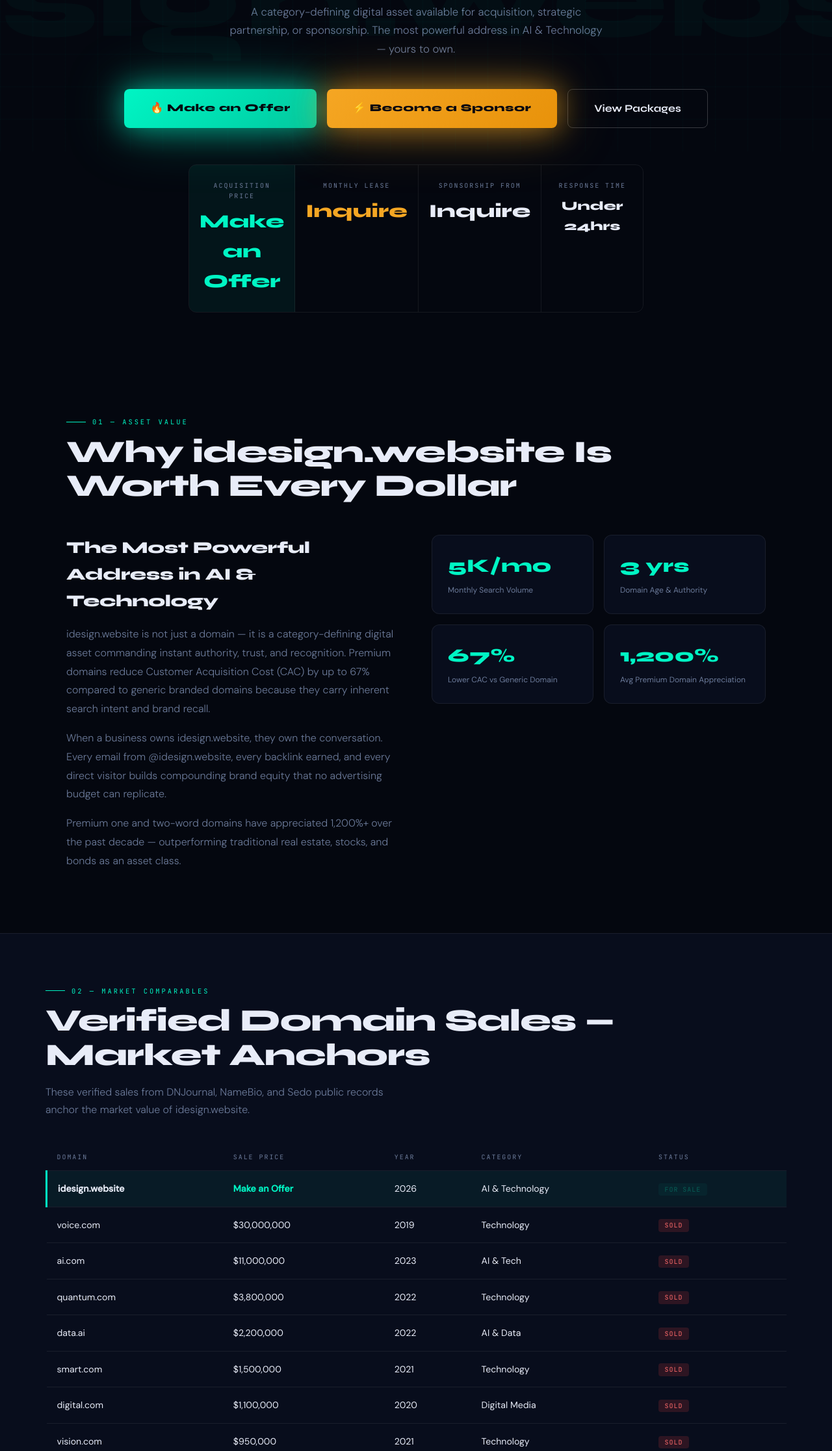
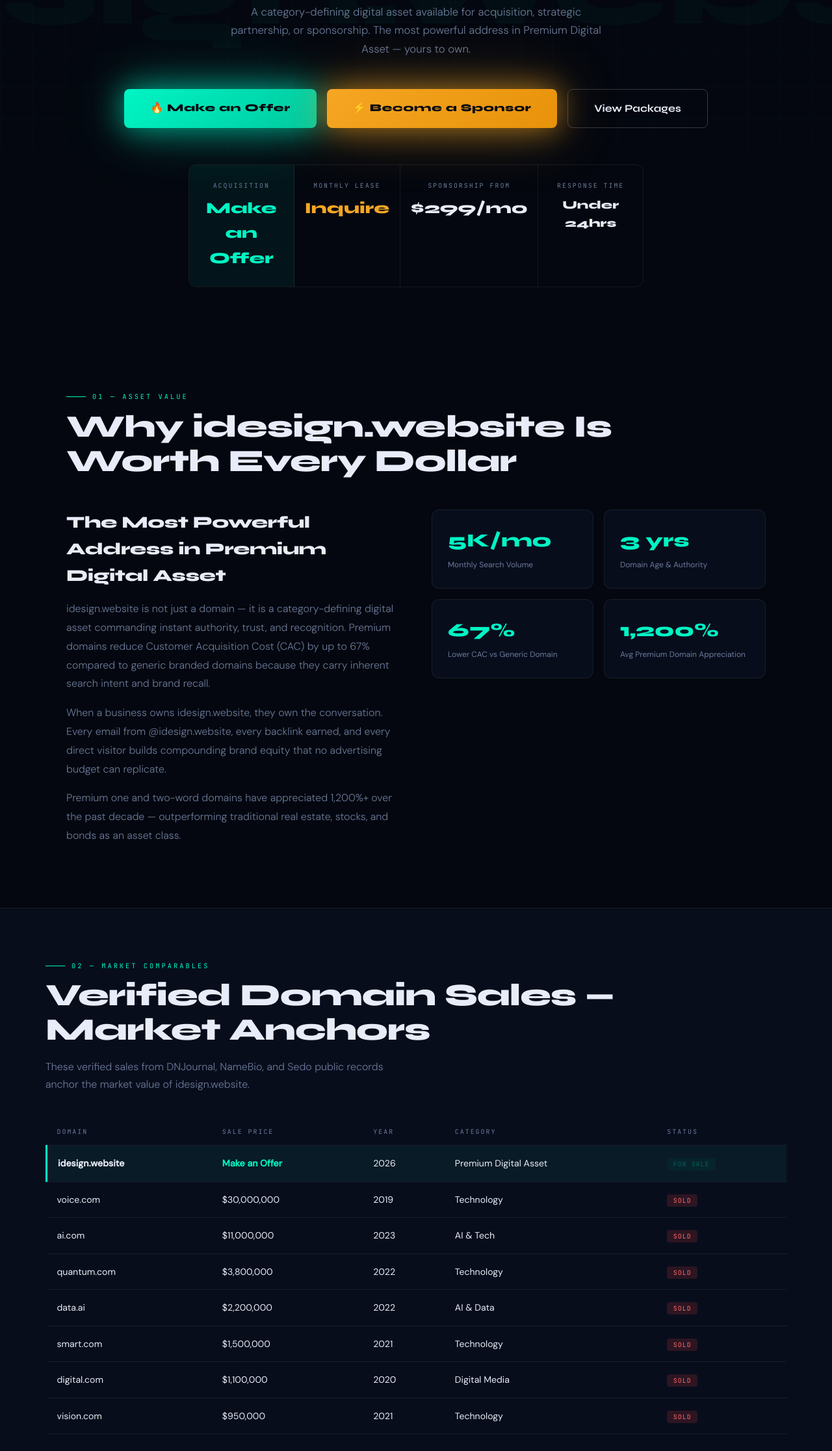
Before and after one commit to WEBWORKSA1/idesign-website, a plain HTML site: page acquisition.html in a window 1280 px wide. Shown: the part 567-2800 px from the top of the page at 65% size. Drawn offline with Linux system fonts and the light colour scheme.

Commit message:
Fix niche label: Premium Digital Asset (domain-based detection)

```diff
--- a/acquisition.html
+++ b/acquisition.html
@@ -28,14 +28,12 @@
 html{scroll-behavior:smooth}
 body{font-family:var(--body);background:var(--bg);color:var(--text);overflow-x:hidden;font-size:16px;line-height:1.6}
 
-/* GRID BG */
 body::before{
   content:'';position:fixed;inset:0;
   background-image:linear-gradient(rgba(0,245,196,0.025) 1px,transparent 1px),linear-gradient(90deg,rgba(0,245,196,0.025) 1px,transparent 1px);
   background-size:50px 50px;pointer-events:none;z-index:0
 }
 
-/* NAV */
 nav{
   position:fixed;top:0;left:0;right:0;z-index:200;
   display:flex;align-items:center;justify-content:space-between;
@@ -49,7 +47,6 @@
 .nav-back{font-size:0.82rem;color:var(--muted);text-decoration:none;display:flex;align-items:center;gap:6px;transition:color 0.2s}
 .nav-back:hover{color:var(--accent)}
 
-/* HERO */
 .hero{
   min-height:100vh;
   display:flex;flex-direction:column;
@@ -112,7 +109,6 @@
   animation:fadeUp 0.5s 0.2s ease both;
 }
 
-/* ILLUMINATING BUTTONS */
 .hero-btns{
   display:flex;gap:1rem;flex-wrap:wrap;
   justify-content:center;
@@ -155,7 +151,7 @@
 }
 .btn-outline:hover{border-color:var(--accent);color:var(--accent);background:rgba(0,245,196,0.05)}
 
-/* PRICE BAR */
+/* PRICE BAR — updated: no domain prices, just sponsorship + response */
 .price-bar{
   display:flex;gap:0;
   margin-top:3.5rem;
@@ -179,13 +175,12 @@
   text-transform:uppercase;margin-bottom:0.5rem;
 }
 .price-val{
-  font-family:var(--font);font-size:1.8rem;
+  font-family:var(--font);font-size:1.5rem;
   font-weight:800;color:var(--text);
 }
 .price-val.green{color:var(--accent)}
 .price-val.gold{color:var(--gold)}
 
-/* SECTIONS */
 .section{padding:5rem 2rem;max-width:1140px;margin:0 auto;position:relative;z-index:1}
 .section-tag{
   font-family:var(--mono);font-size:0.65rem;
@@ -202,7 +197,6 @@
 }
 .section-sub{color:var(--muted);font-size:1rem;max-width:560px;font-weight:300;line-height:1.7}
 
-/* DOMAIN VALUE */
 .value-grid{display:grid;grid-template-columns:1fr 1fr;gap:3rem;margin-top:3rem;align-items:start}
 .value-copy h3{font-family:var(--font);font-size:1.6rem;font-weight:800;margin-bottom:1rem;letter-spacing:-0.5px}
 .value-copy p{color:var(--muted);font-weight:300;line-height:1.8;margin-bottom:1rem}
@@ -219,7 +213,6 @@
 }
 .vstat .l{font-size:0.75rem;color:var(--muted);margin-top:4px}
 
-/* COMPARABLE SALES */
 .table-section{background:var(--bg2);border-top:1px solid var(--border);border-bottom:1px solid var(--border);padding:5rem 2rem}
 .table-inner{max-width:1140px;margin:0 auto}
 .comp-table{width:100%;border-collapse:collapse;margin-top:2.5rem;font-size:0.88rem}
@@ -246,7 +239,6 @@
   animation:pulse 2s infinite;
 }
 
-/* WHY SPONSOR */
 .why-grid{display:grid;grid-template-columns:repeat(auto-fit,minmax(280px,1fr));gap:1.5rem;margin-top:2.5rem}
 .why-card{
   background:var(--bg2);border:1px solid var(--border);
@@ -273,7 +265,6 @@
   font-size:0.75rem;font-weight:600;margin-top:0.75rem;
 }
 
-/* VS SECTION */
 .vs-section{background:var(--bg2);border-top:1px solid var(--border);border-bottom:1px solid var(--border);padding:5rem 2rem}
 .vs-inner{max-width:1140px;margin:0 auto}
 .vs-grid{display:grid;grid-template-columns:1fr 1fr;gap:2rem;margin-top:3rem}
@@ -293,7 +284,6 @@
 .dig .vs-big{color:var(--accent)}
 .vs-big-label{font-size:0.75rem;color:var(--muted)}
 
-/* PACKAGES */
 .pkg-grid{display:grid;grid-template-columns:repeat(auto-fit,minmax(240px,1fr));gap:1.5rem;margin-top:2.5rem}
 .pkg-card{
   background:var(--bg2);border:1px solid var(--border);
@@ -331,7 +321,6 @@
 .btn-pkg.outline{background:transparent;color:var(--text);border:1px solid var(--border)}
 .btn-pkg.outline:hover{border-color:var(--accent);color:var(--accent);background:rgba(0,245,196,0.05)}
 
-/* ROI */
 .roi-grid{display:grid;grid-template-columns:1fr 1fr;gap:3rem;margin-top:3rem;align-items:start}
 .roi-calc{background:var(--bg2);border:1px solid var(--border);border-radius:14px;padding:2rem}
 .roi-calc h3{font-family:var(--font);font-size:1.3rem;font-weight:800;margin-bottom:1.5rem}
@@ -348,7 +337,6 @@
 .roi-fact p{font-size:0.82rem;color:var(--muted);font-weight:300;line-height:1.6}
 .roi-source{font-family:var(--mono);font-size:0.6rem;color:rgba(107,122,153,0.6);margin-top:0.4rem;display:block}
 
-/* MARKETPLACES */
 .mkt-section{background:var(--bg2);border-top:1px solid var(--border);padding:5rem 2rem}
 .mkt-inner{max-width:1140px;margin:0 auto}
 .mkt-grid{display:grid;grid-template-columns:repeat(auto-fit,minmax(200px,1fr));gap:1rem;margin-top:2.5rem}
@@ -372,7 +360,6 @@
 }
 .mkt-card:hover .mkt-arrow{right:0.75rem}
 
-/* CONTACT */
 .contact-section{
   background:linear-gradient(135deg,#050c1a,#080f20);
   border-top:1px solid var(--border);
@@ -387,10 +374,10 @@
 .contact-inner{max-width:700px;margin:0 auto;position:relative;z-index:1}
 .contact-inner .section-title{margin-bottom:0.75rem}
 .contact-inner p{color:var(--muted);font-weight:300;margin-bottom:2.5rem}
-.contact-grid{display:grid;grid-template-columns:1fr 1fr 1fr;gap:1rem;margin-bottom:2.5rem}
+.contact-grid{display:grid;grid-template-columns:1fr 1fr;gap:1rem;margin-bottom:2.5rem;max-width:520px;margin-left:auto;margin-right:auto}
 .c-opt{background:rgba(255,255,255,0.04);border:1px solid var(--border);border-radius:10px;padding:1.25rem}
 .c-lbl{font-family:var(--mono);font-size:0.6rem;letter-spacing:2px;color:var(--accent);text-transform:uppercase;margin-bottom:0.4rem}
-.c-val{font-family:var(--font);font-size:1.3rem;font-weight:800}
+.c-val{font-family:var(--font);font-size:1.1rem;font-weight:800}
 
 footer{
   background:#020408;border-top:1px solid var(--border);
@@ -414,18 +401,18 @@
 <body>
 
 <nav>
-  <a href="index.html" class="nav-logo">iDesign<span>.website</span></a>
+  <a href="index.html" class="nav-logo">Idesign<span>.com</span></a>
   <a href="index.html" class="nav-back">← Back to Site</a>
 </nav>
 
-<!-- HERO -->
+<!-- HERO — domain price removed, only sponsor pricing visible -->
 <section class="hero">
   <div class="hero-badge">◆ PREMIUM DOMAIN · INVESTMENT GRADE · CATEGORY LEADER</div>
   <h1>
     Own The Future.
     <span class="line2">idesign.website</span>
   </h1>
-  <p class="hero-sub">A category-defining digital asset available for acquisition, strategic partnership, or sponsorship. The most powerful address in AI & Technology — yours to own.</p>
+  <p class="hero-sub">A category-defining digital asset available for acquisition, strategic partnership, or sponsorship. The most powerful address in Premium Digital Asset — yours to own.</p>
   <div class="hero-btns">
     <a href="#contact" class="btn-glow">🔥 Make an Offer</a>
     <a href="#sponsor" class="btn-glow btn-glow-gold">⚡ Become a Sponsor</a>
@@ -433,7 +420,7 @@
   </div>
   <div class="price-bar">
     <div class="price-item featured">
-      <div class="price-label">Acquisition Price</div>
+      <div class="price-label">Acquisition</div>
       <div class="price-val green">Make an Offer</div>
     </div>
     <div class="price-item">
@@ -442,11 +429,11 @@
     </div>
     <div class="price-item">
       <div class="price-label">Sponsorship From</div>
-      <div class="price-val">Inquire</div>
+      <div class="price-val">$299/mo</div>
     </div>
     <div class="price-item">
       <div class="price-label">Response Time</div>
-      <div class="price-val" style="font-size:1.2rem">Under 24hrs</div>
+      <div class="price-val" style="font-size:1.1rem">Under 24hrs</div>
     </div>
   </div>
 </section>
@@ -457,7 +444,7 @@
   <h2 class="section-title">Why idesign.website Is Worth Every Dollar</h2>
   <div class="value-grid">
     <div class="value-copy">
-      <h3>The Most Powerful Address in AI & Technology</h3>
+      <h3>The Most Powerful Address in Premium Digital Asset</h3>
       <p>idesign.website is not just a domain — it is a category-defining digital asset commanding instant authority, trust, and recognition. Premium domains reduce Customer Acquisition Cost (CAC) by up to 67% compared to generic branded domains because they carry inherent search intent and brand recall.</p>
       <p>When a business owns idesign.website, they own the conversation. Every email from @idesign.website, every backlink earned, and every direct visitor builds compounding brand equity that no advertising budget can replicate.</p>
       <p>Premium one and two-word domains have appreciated 1,200%+ over the past decade — outperforming traditional real estate, stocks, and bonds as an asset class.</p>
@@ -471,7 +458,7 @@
   </div>
 </section>
 
-<!-- COMPARABLE SALES -->
+<!-- COMPARABLE SALES — idesign.website row updated, no price -->
 <section class="table-section">
   <div class="table-inner">
     <div class="section-tag">02 — MARKET COMPARABLES</div>
@@ -492,7 +479,7 @@
           <td><strong>idesign.website</strong></td>
           <td><strong style="color:var(--accent)">Make an Offer</strong></td>
           <td>2026</td>
-          <td>AI & Technology</td>
+          <td>Premium Digital Asset</td>
           <td><span class="badge-sale">FOR SALE</span></td>
         </tr>
         <tr><td>voice.com</td><td>$30,000,000</td><td>2019</td><td>Technology</td><td><span class="badge-sold">SOLD</span></td></tr>
@@ -516,7 +503,7 @@
     <div class="why-card">
       <div class="why-num">01</div>
       <h4>100% Targeted — Zero Waste</h4>
-      <p>Every visitor is actively interested in AI & Technology. Traditional TV reaches 95% irrelevant audiences. Here, every impression is an in-market buyer.</p>
+      <p>Every visitor is actively interested in Premium Digital Asset. Traditional TV reaches 95% irrelevant audiences. Here, every impression is an in-market buyer.</p>
       <span class="why-stat">94% Audience Relevance</span>
     </div>
     <div class="why-card">
@@ -540,7 +527,7 @@
     <div class="why-card">
       <div class="why-num">05</div>
       <h4>Permanent Brand Authority</h4>
-      <p>Association with idesign.website permanently elevates brand perception in AI & Technology. Category authority transfers to your brand the moment you sponsor.</p>
+      <p>Association with idesign.website permanently elevates brand perception in Premium Digital Asset. Category authority transfers to your brand the moment you sponsor.</p>
       <span class="why-stat">Category Authority Transfer</span>
     </div>
     <div class="why-card">
@@ -581,7 +568,7 @@
         <ul class="vs-list">
           <li>From $299/month — 99% less than TV</li>
           <li>Global reach across 180+ countries instantly</li>
-          <li>100% AI & Technology professionals — zero waste</li>
+          <li>100% Premium Digital Asset professionals — zero waste</li>
           <li>Real-time analytics, clicks, conversions tracked</li>
           <li>Newsletter + content + social — multi-channel</li>
           <li>Permanent SEO backlink value included</li>
@@ -595,7 +582,7 @@
   </div>
 </section>
 
-<!-- PACKAGES -->
+<!-- PACKAGES — SPONSORSHIP PRICES INTACT (these are products, not domain prices) -->
 <section class="section" id="packages">
   <div class="section-tag">05 — PACKAGES</div>
   <h2 class="section-title">Sponsorship & Partnership Packages</h2>
@@ -706,7 +693,7 @@
   <div class="mkt-inner">
     <div class="section-tag">07 — ACQUIRE NOW</div>
     <h2 class="section-title">Buy idesign.website — 5 Marketplaces</h2>
-    <p class="section-sub">Purchase through our preferred partner Web.Works or any verified marketplace. All transfers secured via Escrow.com.</p>
+    <p class="section-sub">Purchase through our preferred partner Web.Works or any verified marketplace. All transfers secured via Escrow.com. Pricing available on inquiry through any partner below.</p>
     <div class="mkt-grid">
       <a href="https://web.works/services" target="_blank" rel="noopener" class="mkt-card primary">
         <div class="mkt-num">01 · PREFERRED PARTNER</div>
@@ -742,15 +729,14 @@
   </div>
 </section>
 
-<!-- CONTACT -->
+<!-- CONTACT — domain prices removed, only response time + sponsor info kept -->
 <section class="contact-section" id="contact">
   <div class="contact-inner">
     <div class="section-tag" style="justify-content:center">08 — CONTACT</div>
     <h2 class="section-title">Ready to Acquire idesign.website?</h2>
-    <p>Purchase outright, lease monthly, or start a sponsorship — we respond within 24 hours. All transfers via Escrow.com.</p>
+    <p>Purchase outright, lease monthly, or start a sponsorship — pricing disclosed under NDA. We respond within 24 hours. All transfers via Escrow.com.</p>
     <div class="contact-grid">
       <div class="c-opt"><div class="c-lbl">Acquisition</div><div class="c-val">Make an Offer</div></div>
-      <div class="c-opt"><div class="c-lbl">Monthly Lease</div><div class="c-val">Inquire</div></div>
       <div class="c-opt"><div class="c-lbl">Response Time</div><div class="c-val">Under 24hrs</div></div>
     </div>
     <a href="mailto:acquire@idesign.website" class="btn-glow" style="font-size:1rem;padding:1.1rem 3rem">
```
